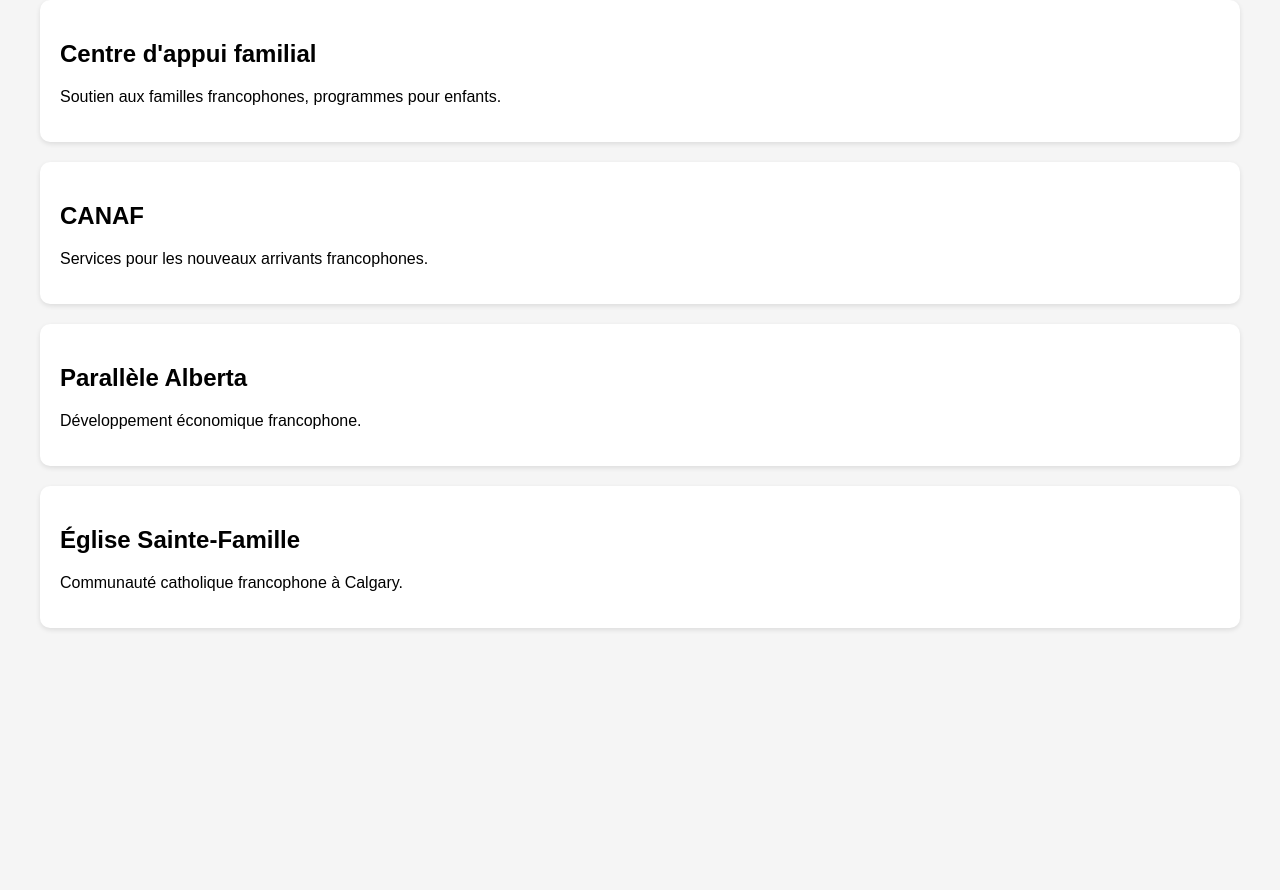
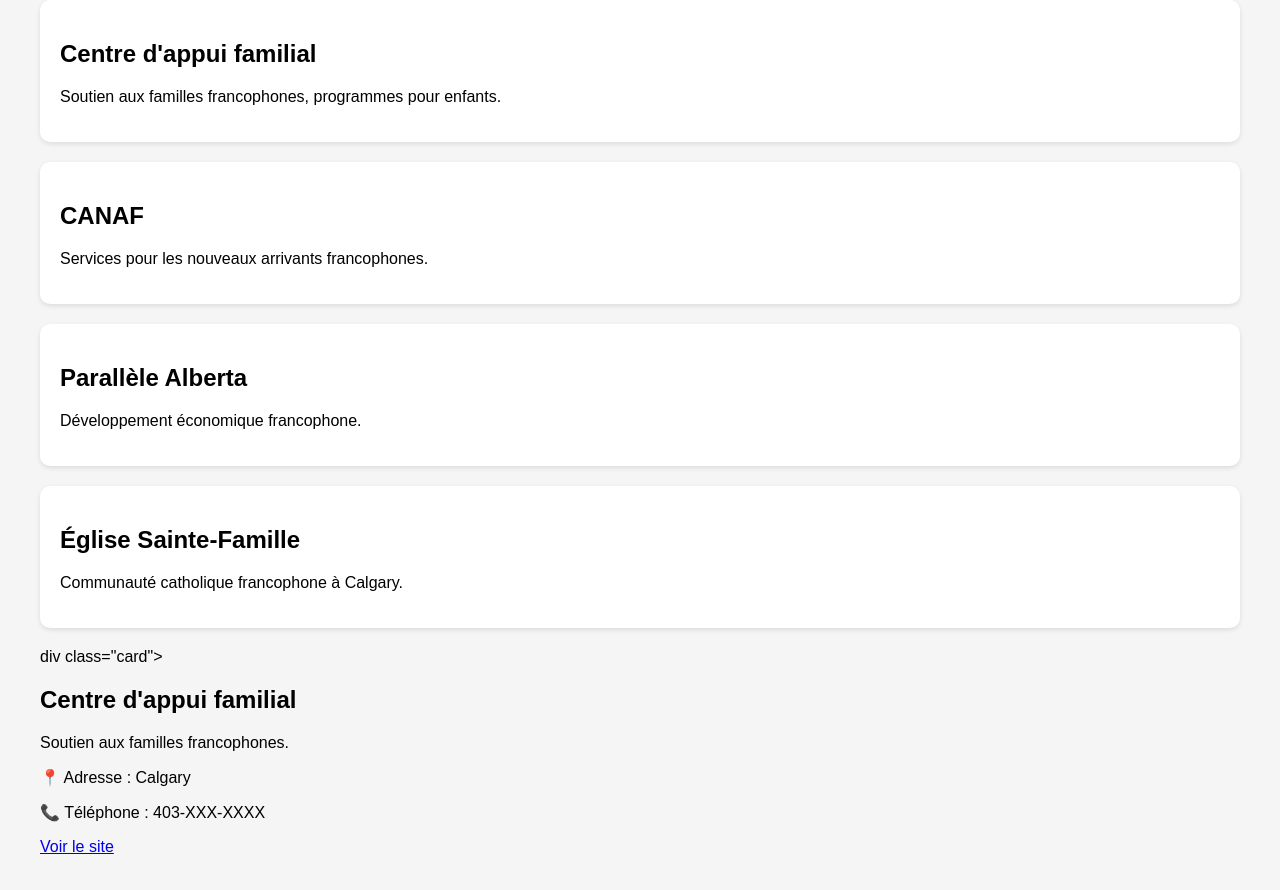
Before and after one commit to deldel1234/communaut-francophone--Calgary-, a plain HTML site: page index.html in a window 1280 px wide. Shown: the part 98-988 px from the top of the page. Before the commit the page ends 800 px from the top, so only its background shows below. Drawn offline with Linux system fonts and the light colour scheme.

Commit message:
Update index.html

```diff
--- a/index.html
+++ b/index.html
@@ -52,3 +52,10 @@
 
 </body>
 </html>
+div class="card">
+  <h2>Centre d'appui familial</h2>
+  <p>Soutien aux familles francophones.</p>
+  <p>📍 Adresse : Calgary</p>
+  <p>📞 Téléphone : 403-XXX-XXXX</p>
+  <a href="https://..." target="_blank">Voir le site</a>
+</div>
```
